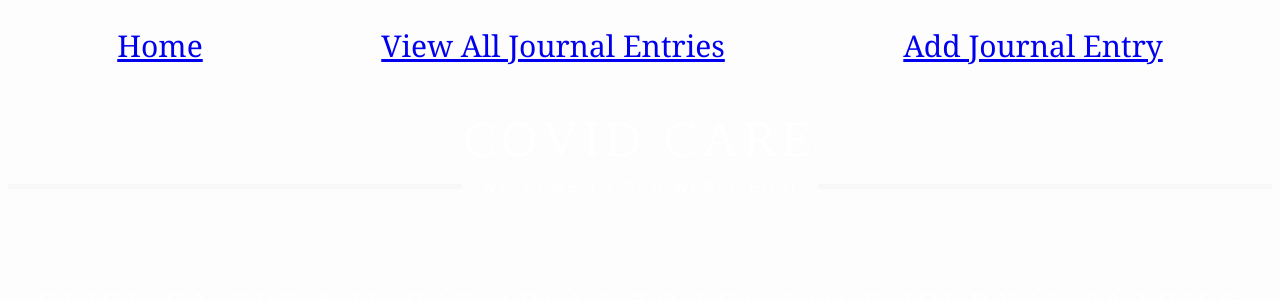
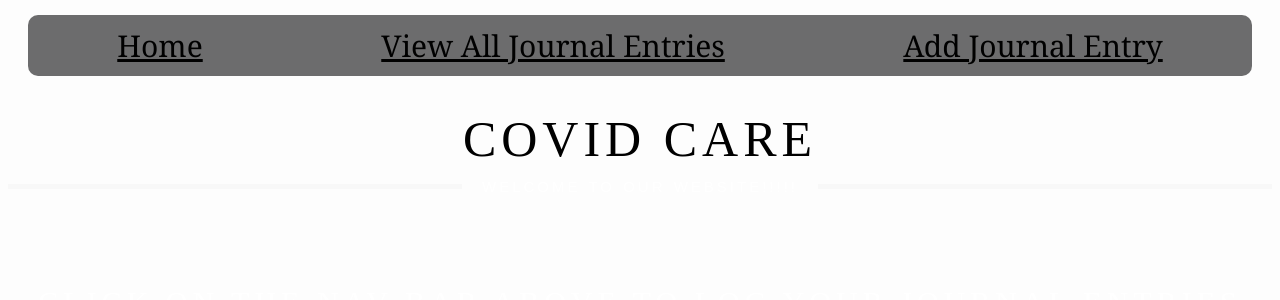
Before and after one commit to KApolinario1120/Covid-Care, a Vue app in the folder front-end/frontend/: page / in a window 1280 px wide. Shown: the top 300 px of the page. Built offline with nearby package versions, Linux system fonts and the light colour scheme; no server answers.

Commit message:
frontend formatting

```diff
--- a/front-end/frontend/src/App.vue
+++ b/front-end/frontend/src/App.vue
@@ -1,9 +1,9 @@
 <template>
   <div id="app">
       <nav>
-        <router-link v-bind:to="{ name: 'home-page' }"> Home </router-link>
-        <router-link v-bind:to="{ name: 'journal-list' }"> View All Journal Entries </router-link>
-        <router-link v-bind:to="{ name: 'create-journal' }"> Add Journal Entry </router-link>
+        <router-link id="home-link" v-bind:to="{ name: 'home-page' }"> Home </router-link>
+        <router-link id="journal-list-link" v-bind:to="{ name: 'journal-list' }"> View All Journal Entries </router-link>
+        <router-link id="create-journal-link" v-bind:to="{ name: 'create-journal' }"> Add Journal Entry </router-link>
       </nav>
     <router-view />
     </div>
@@ -15,7 +15,13 @@ body {
    /* background-image: url('https://cdn.discordapp.com/attachments/872641665314222100/963544684028895253/wood.jpg');  */
 }
 
+a{
+  color: black;
+}
 
+a:hover {
+color: white;
+}
 
 nav {
   justify-content: space-around;
@@ -25,8 +31,8 @@ nav {
   flex-grow: 1;
   flex-direction: row;
   font-size: 30px;
-  /* border: 5px solid rgb(223, 139, 50); */
-  /* background-color: rgb(62, 49, 215); */
+  /* border: 5px solid rgb(223, 139, 50);  */
+  background-color: rgb(108, 108, 109);
   border-radius: 10px;
   margin: 15px 20px 15px 20px;
   color: white;
--- a/front-end/frontend/src/views/HomePage.vue
+++ b/front-end/frontend/src/views/HomePage.vue
@@ -17,7 +17,7 @@ name: "home-page"
 
 <style scoped>
 #Home h1 {
-text-align:left; font-size:50px; text-transform:uppercase; color:white; letter-spacing:5px;
+text-align:left; font-size:50px; text-transform:uppercase; color:black; letter-spacing:5px;
 font-family:"Playfair Display", serif; font-weight:400;
 }
 #Home h1 span {
```
Also changed, not shown: 1 other file (tests, documents, lock files or other folders).
